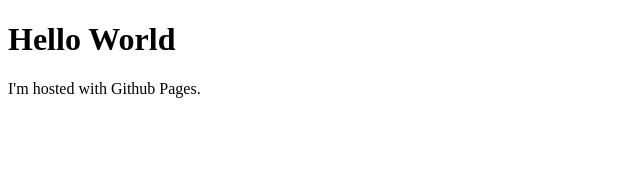
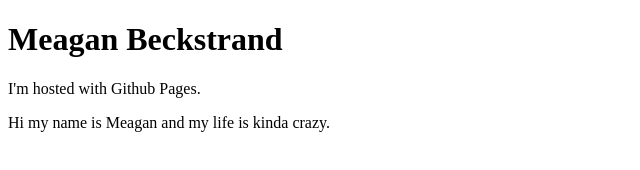
Before and after one commit to meaganbeck/meaganbeck.github.io, a plain HTML site: page index.html in a window 1280 px wide. Shown: the whole page, without its empty margins (0-640 px from the left). Drawn offline with Linux system fonts and the light colour scheme.

Commit message:
Update index.html

```diff
--- a/index.html
+++ b/index.html
@@ -1,8 +1,9 @@
 <!DOCTYPE html>
 <html>
 <body>
-<h1> Hello World</h1>
+<h1> Meagan Beckstrand</h1>
 <p> I'm hosted with Github Pages.</p>
+  Hi my name is Meagan and my life is kinda crazy.
 </body>
 
 </html>
```
